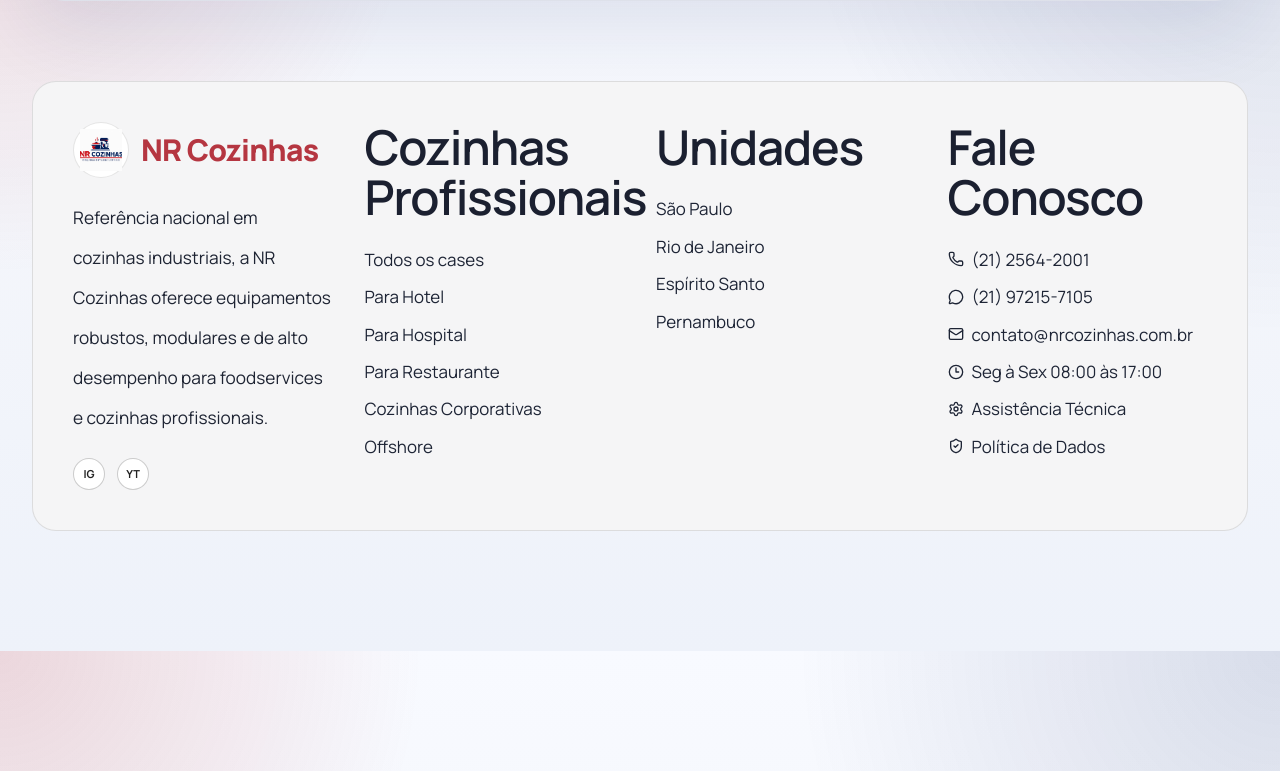
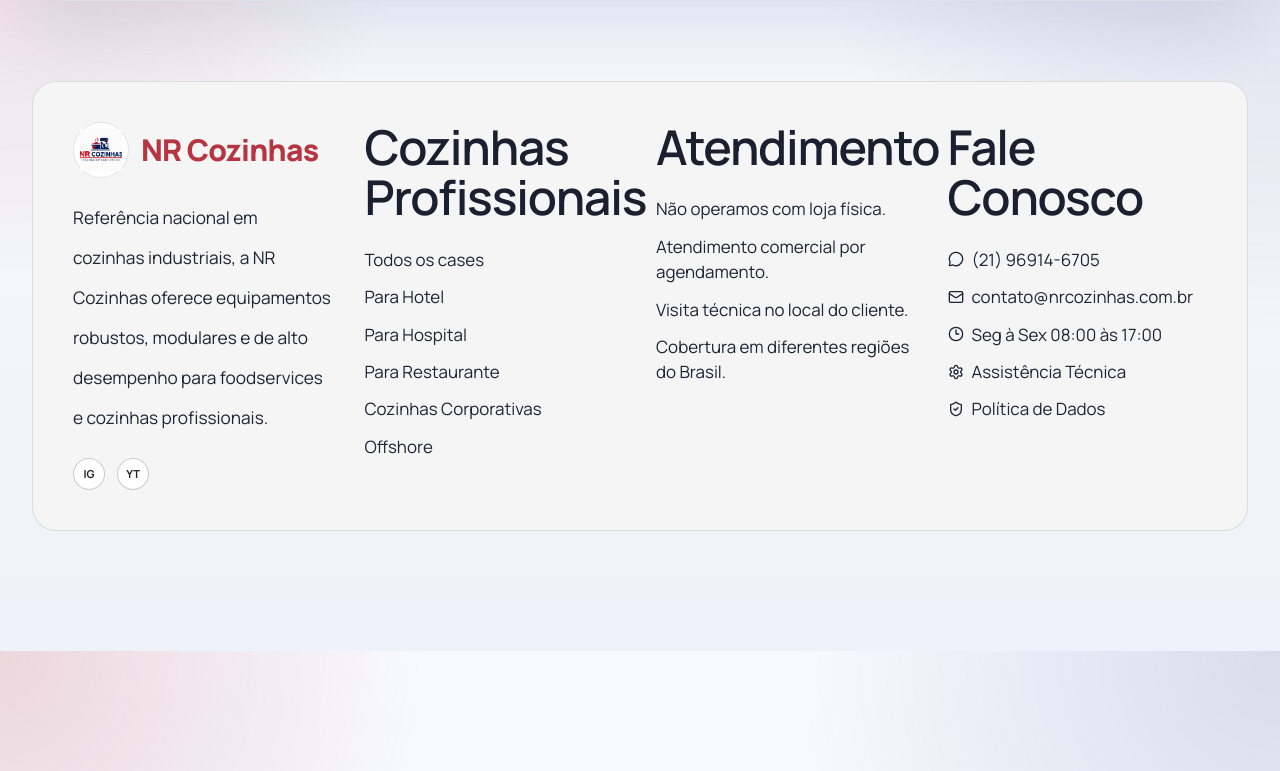
Before and after one commit to ygorluizoliveira/NrCozinhas, a Next.js app: page / in a window 1280 px wide. Shown: the part 5749-6520 px from the top of the page. Built offline with nearby package versions, Linux system fonts and the light colour scheme; a web font is replaced by a local one.

Commit message:
alterando numero telefone

```diff
--- a/src/components/sections/site-footer.tsx
+++ b/src/components/sections/site-footer.tsx
@@ -42,20 +42,19 @@
           </div>
 
           <div>
-            <h3 className="text-5xl font-semibold leading-[1.05] tracking-tight text-[#1b2030]">Unidades</h3>
+            <h3 className="text-5xl font-semibold leading-[1.05] tracking-tight text-[#1b2030]">Atendimento</h3>
             <ul className="mt-6 grid gap-3 text-[1.06rem] text-[#1d2435]">
-              <li>São Paulo</li>
-              <li>Rio de Janeiro</li>
-              <li>Espírito Santo</li>
-              <li>Pernambuco</li>
+              <li>Não operamos com loja física.</li>
+              <li>Atendimento comercial por agendamento.</li>
+              <li>Visita técnica no local do cliente.</li>
+              <li>Cobertura em diferentes regiões do Brasil.</li>
             </ul>
           </div>
 
           <div>
             <h3 className="text-5xl font-semibold leading-[1.05] tracking-tight text-[#1b2030]">Fale Conosco</h3>
             <ul className="mt-6 grid gap-3 text-[1.06rem] text-[#1d2435]">
-              <li className="flex items-center gap-2"><Phone className="h-4 w-4" /> <span>(21) 2564-2001</span></li>
-              <li className="flex items-center gap-2"><MessageCircle className="h-4 w-4" /> <a href={whatsappUrl("Olá, gostaria de falar com a NR Cozinhas.")} target="_blank" rel="noopener noreferrer">(21) 97215-7105</a></li>
+              <li className="flex items-center gap-2"><MessageCircle className="h-4 w-4" /> <a href={whatsappUrl("Olá, gostaria de falar com a NR Cozinhas.")} target="_blank" rel="noopener noreferrer">(21) 96914-6705</a></li>
               <li className="flex items-center gap-2"><Mail className="h-4 w-4" /> <span>contato@nrcozinhas.com.br</span></li>
               <li className="flex items-center gap-2"><Clock3 className="h-4 w-4" /> <span>Seg à Sex 08:00 às 17:00</span></li>
               <li className="flex items-center gap-2"><Settings className="h-4 w-4" /> <span>Assistência Técnica</span></li>
```
Also changed, not shown: 1 other file (tests, documents, lock files or other folders).
